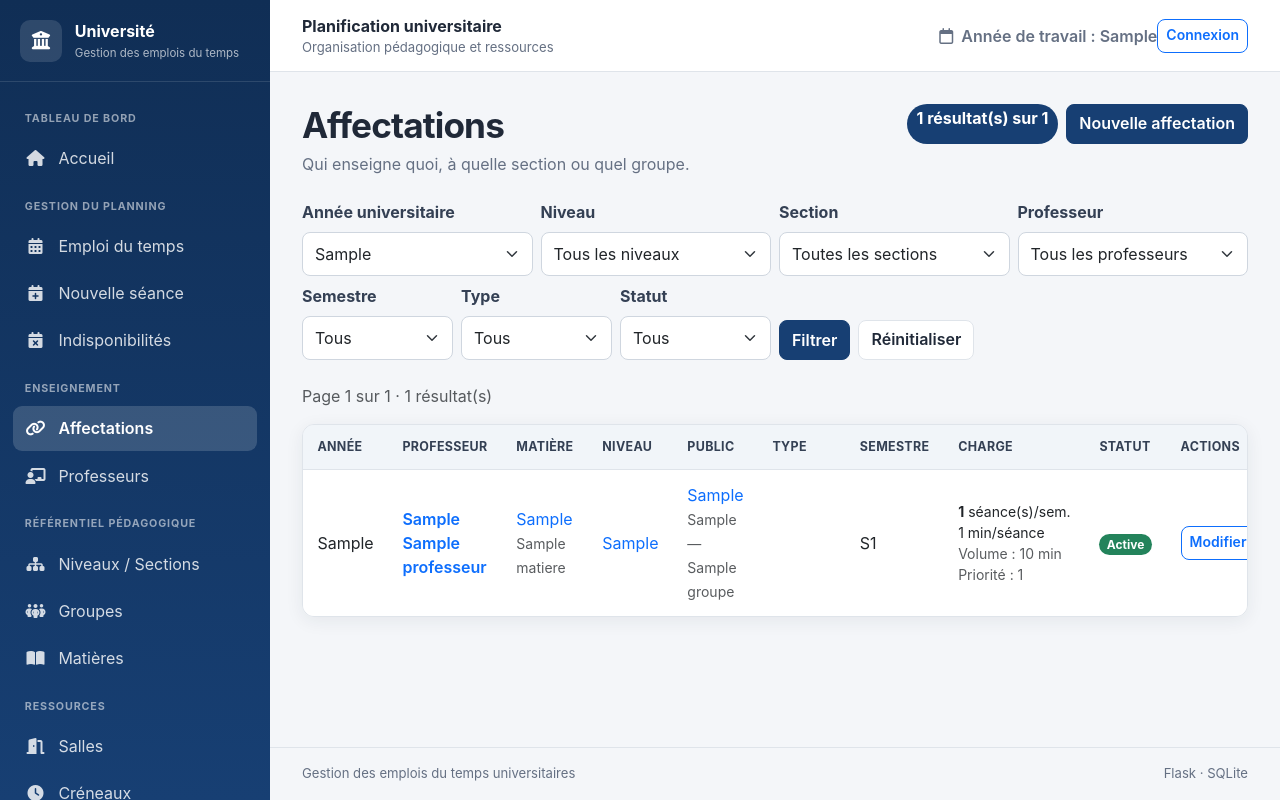
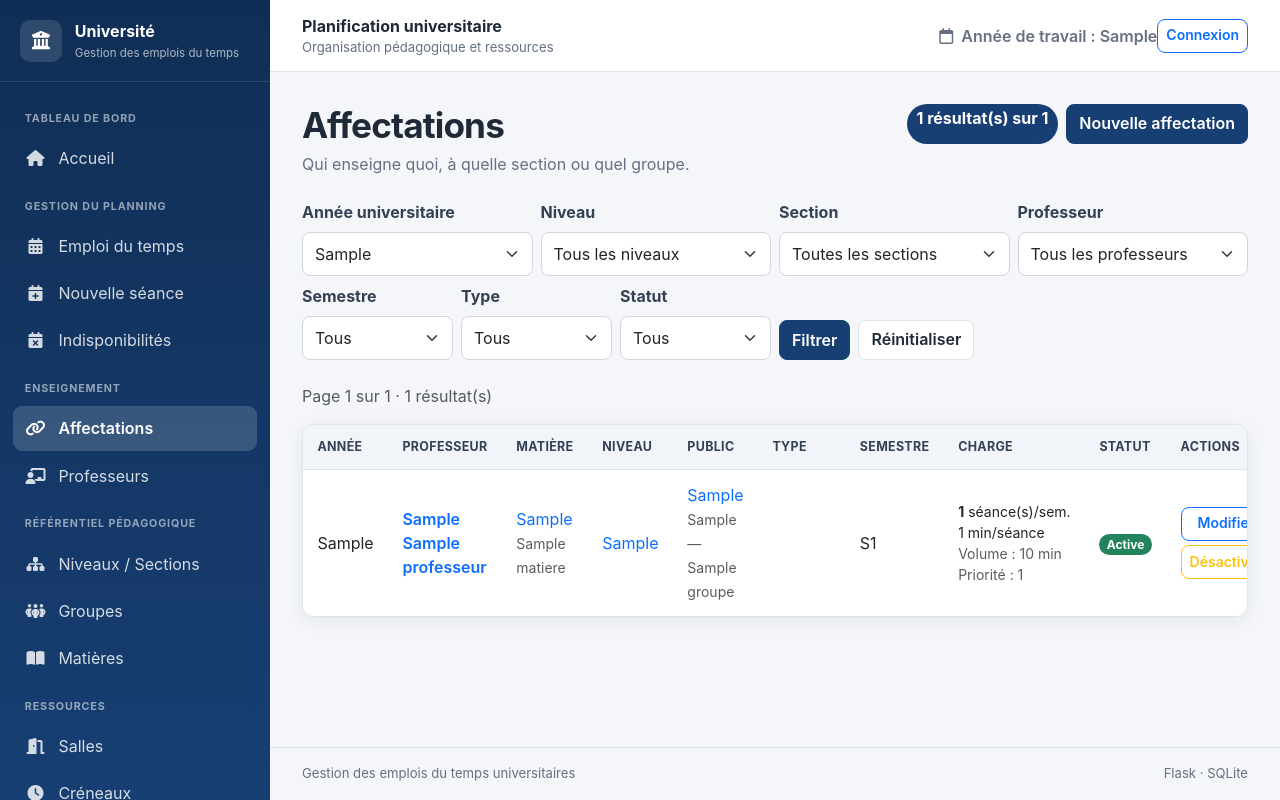
Before and after one commit to bendhibasassi/emploi_du_temps, a Flask app: page /affectations in a window 1280 px wide. Run offline with Flask 3, Linux system fonts and the light colour scheme; tables that the repository leaves empty hold one stand-in row (values such as "Sample post").

Commit message:
Fiabilise les conflits et la gestion des affectations

```diff
--- a/app/templates/affectations.html
+++ b/app/templates/affectations.html
@@ -104,19 +104,20 @@
                     <span class="badge {% if affectation.actif %}bg-success{% else %}bg-secondary{% endif %}">{{ 'Active' if affectation.actif else 'Inactive' }}</span>
                     {% if not affectation.seances %}<br><span class="badge bg-warning text-dark mt-1">Sans séance</span>{% endif %}
                 </td>
-                <td class="text-nowrap">
+                <td>
+                    <div class="d-grid gap-1">
                     <a href="{{ url_for('main.modifier_affectation', id_affectation=affectation.id_affectation) }}" class="btn btn-sm btn-outline-primary">Modifier</a>
-                    <form method="POST" action="{{ url_for('main.changer_statut_affectation', id_affectation=affectation.id_affectation) }}" class="d-inline" onsubmit="return confirm('{{ 'Désactiver' if affectation.actif else 'Réactiver' }} cette affectation ?');">
+                    <form method="POST" action="{{ url_for('main.changer_statut_affectation', id_affectation=affectation.id_affectation) }}" class="d-grid" onsubmit="return confirm('{{ 'Désactiver' if affectation.actif else 'Réactiver' }} cette affectation ?');">
                         <input type="hidden" name="actif" value="{{ 0 if affectation.actif else 1 }}">
                         <button type="submit" class="btn btn-sm {% if affectation.actif %}btn-outline-warning{% else %}btn-outline-success{% endif %}">{{ 'Désactiver' if affectation.actif else 'Réactiver' }}</button>
                     </form>
-                    {% if affectation.seances %}
-                    <button type="button" class="btn btn-sm btn-outline-danger" disabled title="Cette affectation est utilisée par {{ affectation.seances|length }} séance(s).">Supprimer</button>
-                    {% else %}
-                    <form method="POST" action="{{ url_for('main.supprimer_affectation', id_affectation=affectation.id_affectation) }}" class="d-inline" onsubmit="return confirm('Supprimer cette affectation ?');">
-                        <button type="submit" class="btn btn-sm btn-outline-danger">Supprimer</button>
+                    {% if administrateur_connecte %}
+                    <form method="POST" action="{{ url_for('main.supprimer_affectation', id_affectation=affectation.id_affectation) }}" class="d-grid" onsubmit="return confirm('Voulez-vous vraiment supprimer cette affectation ?');">
+                        <input type="hidden" name="_csrf_token" value="{{ csrf_token() }}">
+                        <button type="submit" class="btn btn-sm btn-danger">Supprimer</button>
                     </form>
                     {% endif %}
+                    </div>
                 </td>
             </tr>
         {% endfor %}
```
